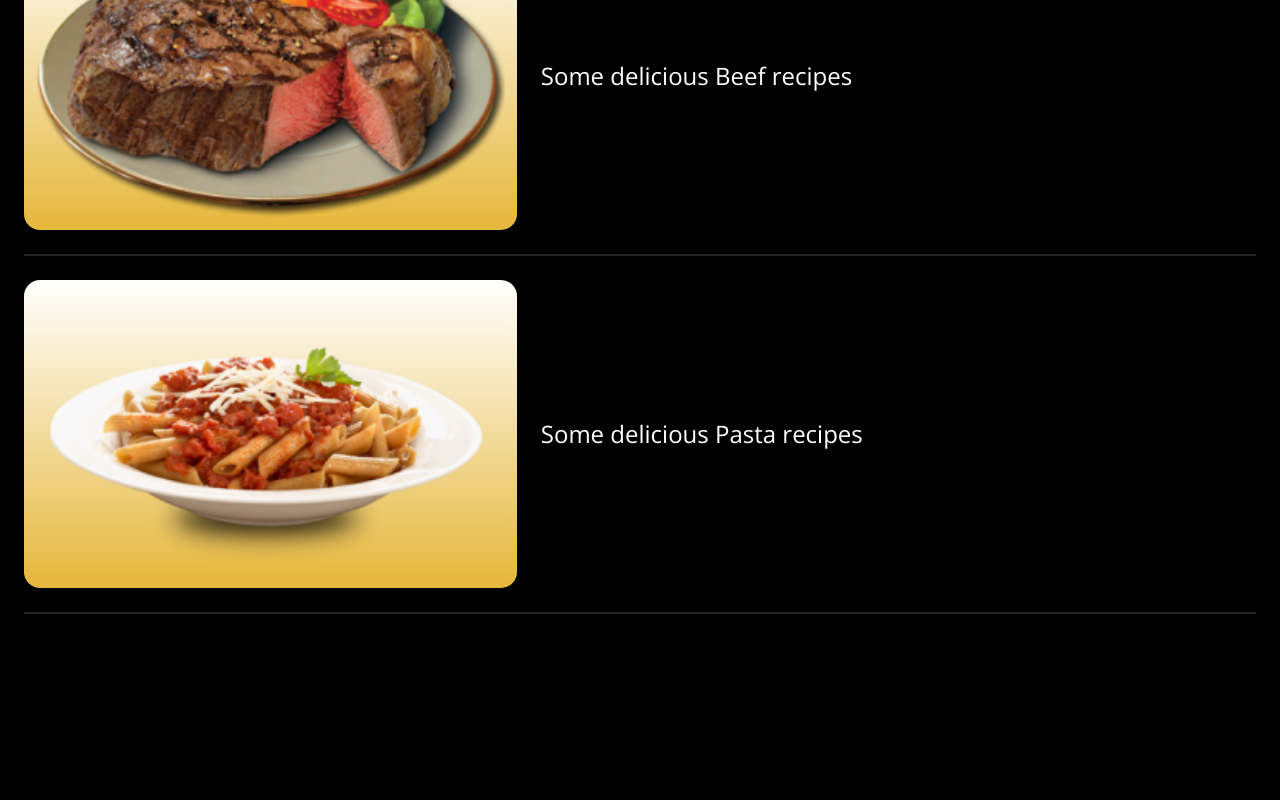
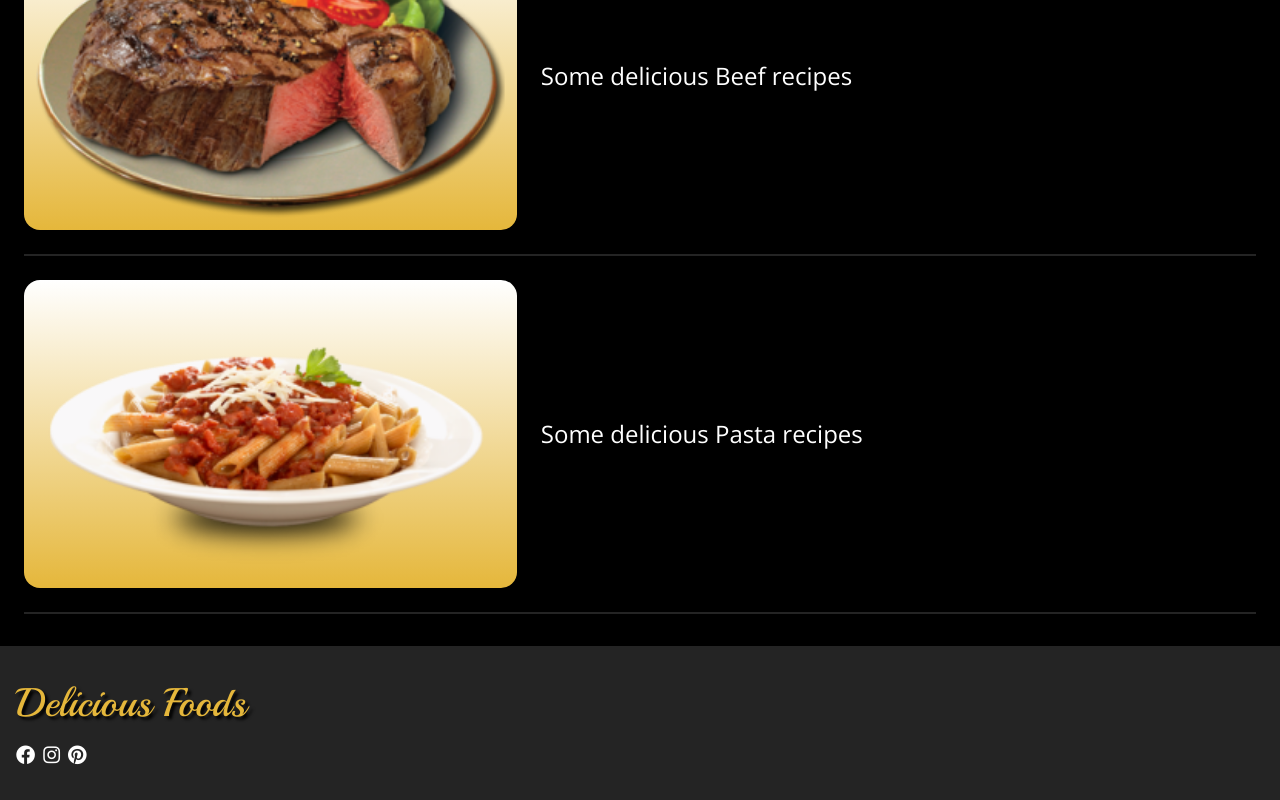
Before and after one commit to the-man2004/recipe-app, a Vue app: page / in a window 1280 px wide. Shown: the part 3113-3913 px from the top of the page. Before the commit the page ends 3727 px from the top, so only its background shows below. Built offline with nearby package versions, Linux system fonts and the light colour scheme; no server answers.

Commit message:
Added & styled footer.

```diff
--- a/src/App.vue
+++ b/src/App.vue
@@ -1,10 +1,12 @@
 <template>
   <TheHeader />
   <router-view></router-view>
+  <TheFooter />
 </template>
 
 <script setup>
 import TheHeader from "./components/TheHeader.vue";
+import TheFooter from "./components/TheFooter.vue";
 </script>
 
 <style>
--- /dev/null
+++ b/src/components/TheFooter.vue
@@ -0,0 +1,58 @@
+<template>
+  <footer>
+    <div>
+      <router-link to="/" class="home-link">Delicious Foods</router-link>
+      <div class="social-links">
+        <a href="https://facebook.com">
+          <i class="fa-brands fa-facebook link"></i>
+        </a>
+        <a href="https://instagram.com">
+          <i class="fa-brands fa-instagram link"></i>
+        </a>
+        <a href="https://pinterest.com">
+          <i class="fa-brands fa-pinterest link"></i>
+        </a>
+      </div>
+    </div>
+  </footer>
+</template>
+
+<style scoped>
+footer {
+  margin: 2rem 0 0 0;
+  background: var(--dark-color);
+}
+
+footer div {
+  margin: 0 auto;
+  padding: 2rem 1rem;
+  max-width: 80rem;
+}
+
+a {
+  font-family: "Playball", sans-serif;
+  text-decoration: none;
+}
+
+.home-link {
+  margin: 0;
+  color: var(--accent-color);
+  font-family: "Playball";
+  font-size: 2.5rem;
+  text-shadow: 3px 3px 3px var(--primary-color);
+}
+
+.social-links {
+  margin-top: 1rem;
+  padding: 0;
+
+  display: flex;
+  gap: 0.5rem;
+
+  font-size: 1.2rem;
+}
+
+.social-links a {
+  color: var(--secondary-color);
+}
+</style>
```
